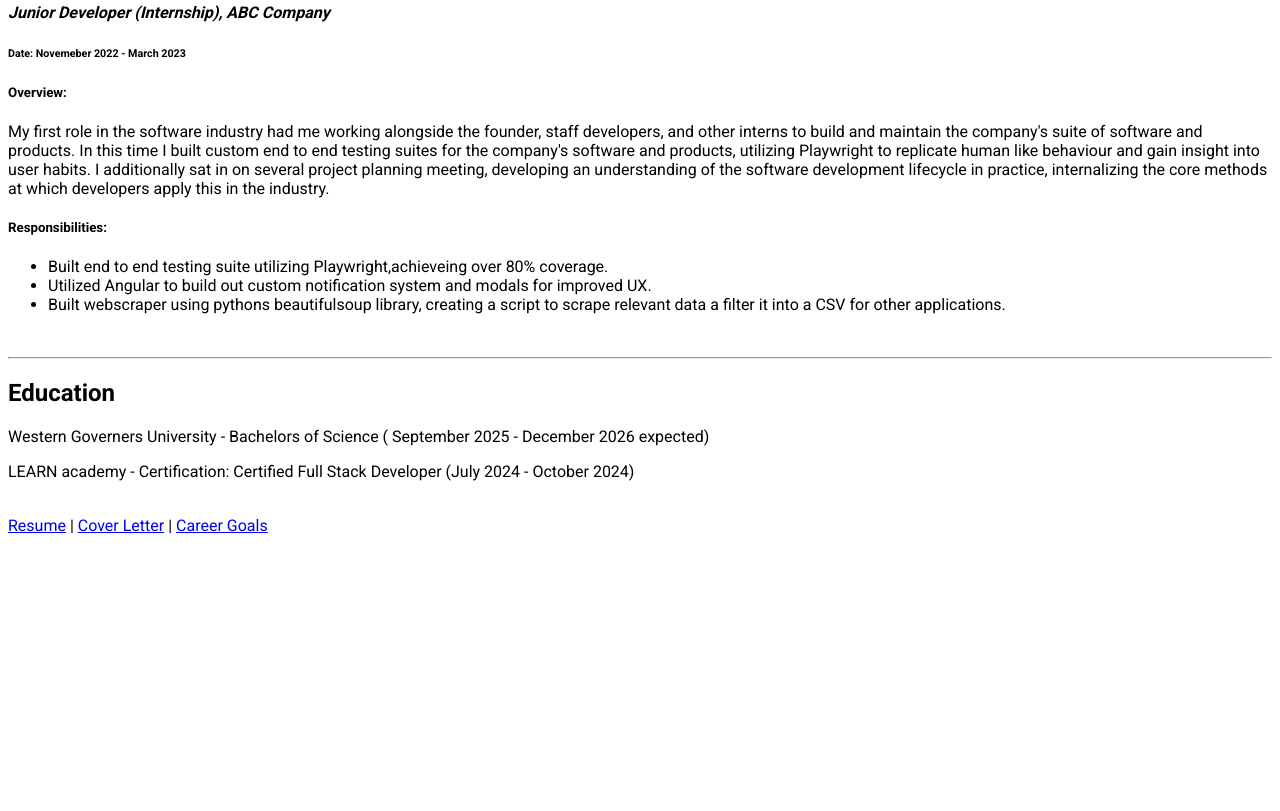
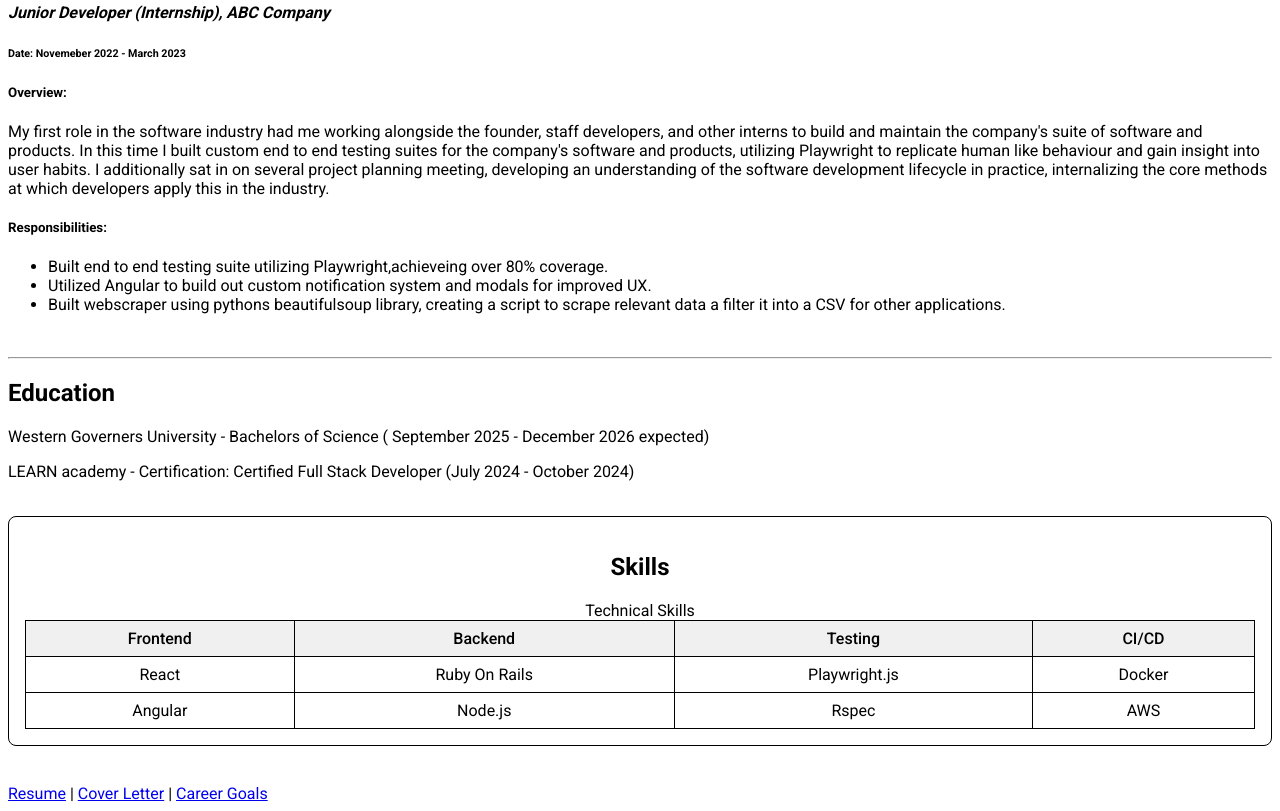
Before and after one commit to holdenprine/Web-Dev-D276-Portfolio-Project, a website: page html/resume.html in a window 1280 px wide. Shown: the part 1035-1846 px from the top of the page. Before the commit the page ends 1578 px from the top, so only its background shows below. Drawn offline with Linux system fonts and the light colour scheme.

Commit message:
added more required elements -> table with caption and at correct size of four columns and three rows, all thats left for resume page is a message written to the console.

```diff
--- a/html/resume.html
+++ b/html/resume.html
@@ -85,6 +85,32 @@
             <p>LEARN academy - Certification: Certified Full Stack Developer (July 2024 - October 2024)</p>
         </section>
         <br>
+        <section class="skills-section">
+            <h2><strong>Skills</strong></h2>
+            <table>
+                <caption>Technical Skills</caption>
+                <tr>
+                    <th>Frontend</th>
+                    <th>Backend</th>
+                    <th>Testing</th>
+                    <th>CI/CD</th>
+                </tr>
+                <tr>
+                    <td>React</td>
+                    <td>Ruby On Rails</td>
+                    <td>Playwright.js</td>
+                    <td>Docker</td>
+                </tr>
+                <tr>
+                    <td>Angular</td>
+                    <td>Node.js</td>
+                    <td>Rspec</td>
+                    <td>AWS</td>
+                </tr>
+            </table>
+        </section>
+        <br>
+        <br>
     </main>
 
     <footer>
--- a/style.css
+++ b/style.css
@@ -13,3 +13,30 @@ body {
     padding: 1rem;
     box-sizing: border-box;
 }
+
+.skills-section {
+    text-align: center;
+    border: 1px solid #000;
+    border-radius: 8px;
+    padding: 1rem;
+    box-sizing: border-box;
+}
+
+.skills-section table {
+    margin: 0 auto;
+    text-align: center;
+    border-collapse: collapse;
+    width: 100%;
+}
+
+.skills-section th,
+.skills-section td {
+    text-align: center;
+    border: 1px solid #000;
+    padding: 0.5rem;
+}
+
+.skills-section th {
+    background-color: #f0f0f0;
+    font-weight: 500;
+}
```
